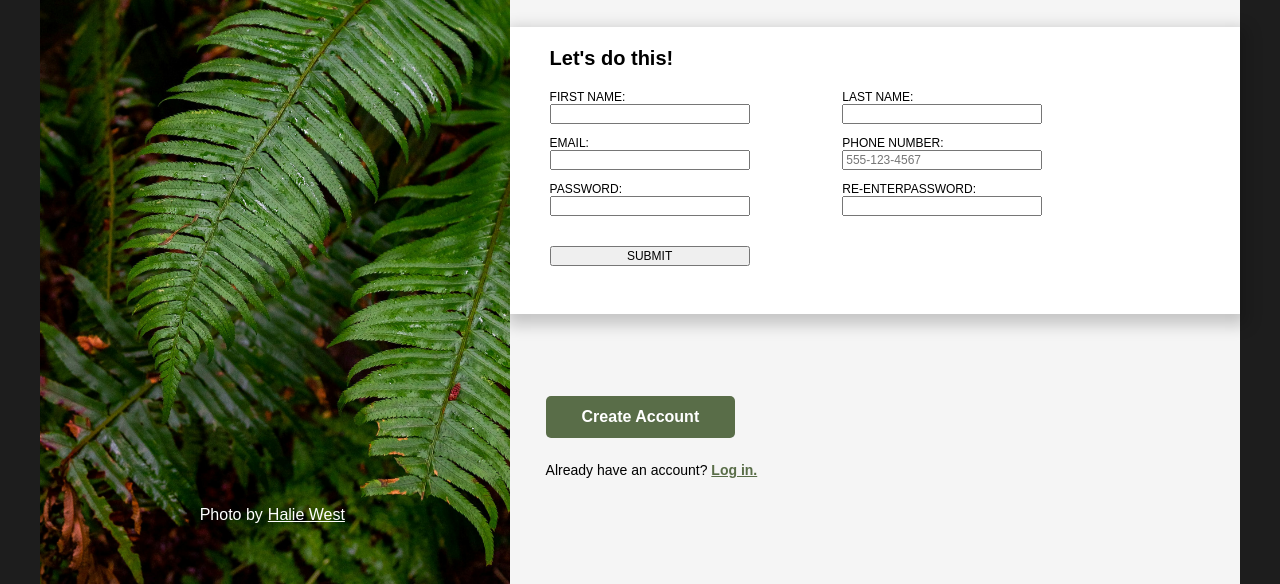
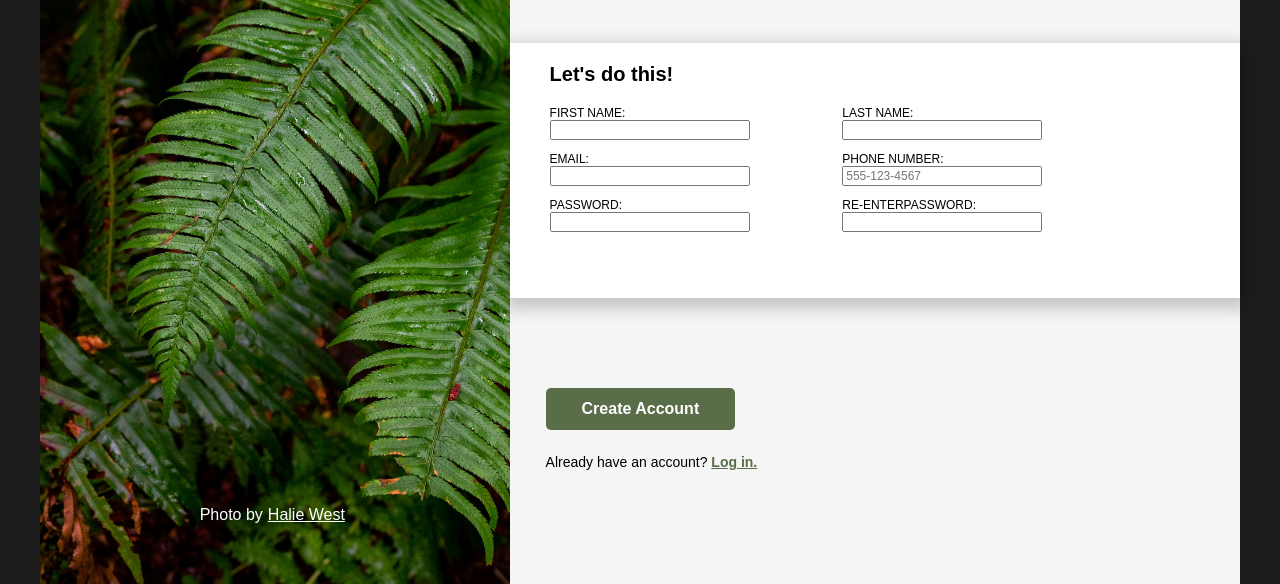
Before and after one commit to brebierod/signup-form, a plain HTML site: page index.html in a window 1280 px wide. Shown: the part 216-800 px from the top of the page. Drawn offline with Linux system fonts and the light colour scheme.

Commit message:
Remove submit button

```diff
--- a/index.html
+++ b/index.html
@@ -24,7 +24,7 @@
             </div>
             <div id="form">
                 <h2>Let's do this!</h2>
-                <form action="">
+                <form action=""method="post">
                     <div class="inputs">
                         <div class="input-col">
                             <label for="first-name" class="form-label">First
@@ -47,7 +47,6 @@
                         </div>
                     </div>
                     <br>
-                        <input type="submit" value="Submit" class="form-input">
                 </form>
             </div>
             <div id="submit"><button>Create Account</button>
```
